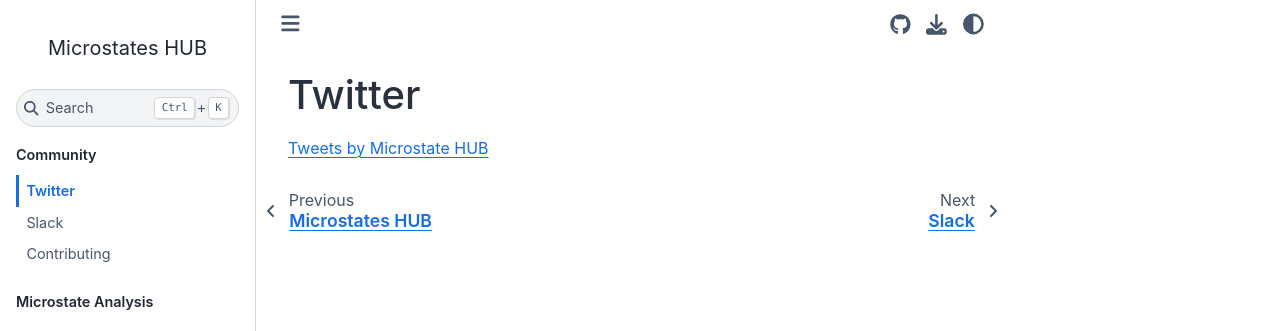
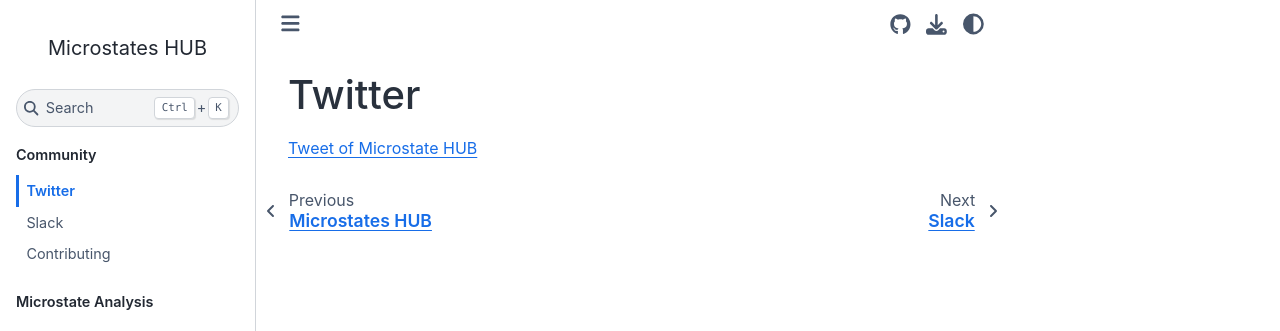
Before and after one commit to vferat/sphinx_collab_demo, a Sphinx documentation site: the page built from source/community/twitter.md, in a window 1280 px wide. Shown: the top 331 px of the page. Built offline with Sphinx 7.4.7 and the Sphinx Book theme 1.1.4, drawn with Linux system fonts in a browser that asks for light colours; comment, search, counter and statistics services are not loaded.

Commit message:
Update twitter.md

```diff
--- a/source/community/twitter.md
+++ b/source/community/twitter.md
@@ -1,3 +1,4 @@
 # Twitter
 
-<a class="twitter-timeline" href="https://twitter.com/MicrostateE?ref_src=twsrc%5Etfw">Tweets by Microstate HUB</a> <script async src="https://platform.twitter.com/widgets.js" charset="utf-8"></script>
+<a class="twitter-timeline" href="https://twitter.com/intent/tweet?button_hashtag=MicrostateE&ref_src=twsrc%5Etfw" data-chrome="nofooter noborders transparent" data-height="800">Tweet of Microstate HUB</a>
+<script async src="https://platform.twitter.com/widgets.js" charset="utf-8"></script>
```
